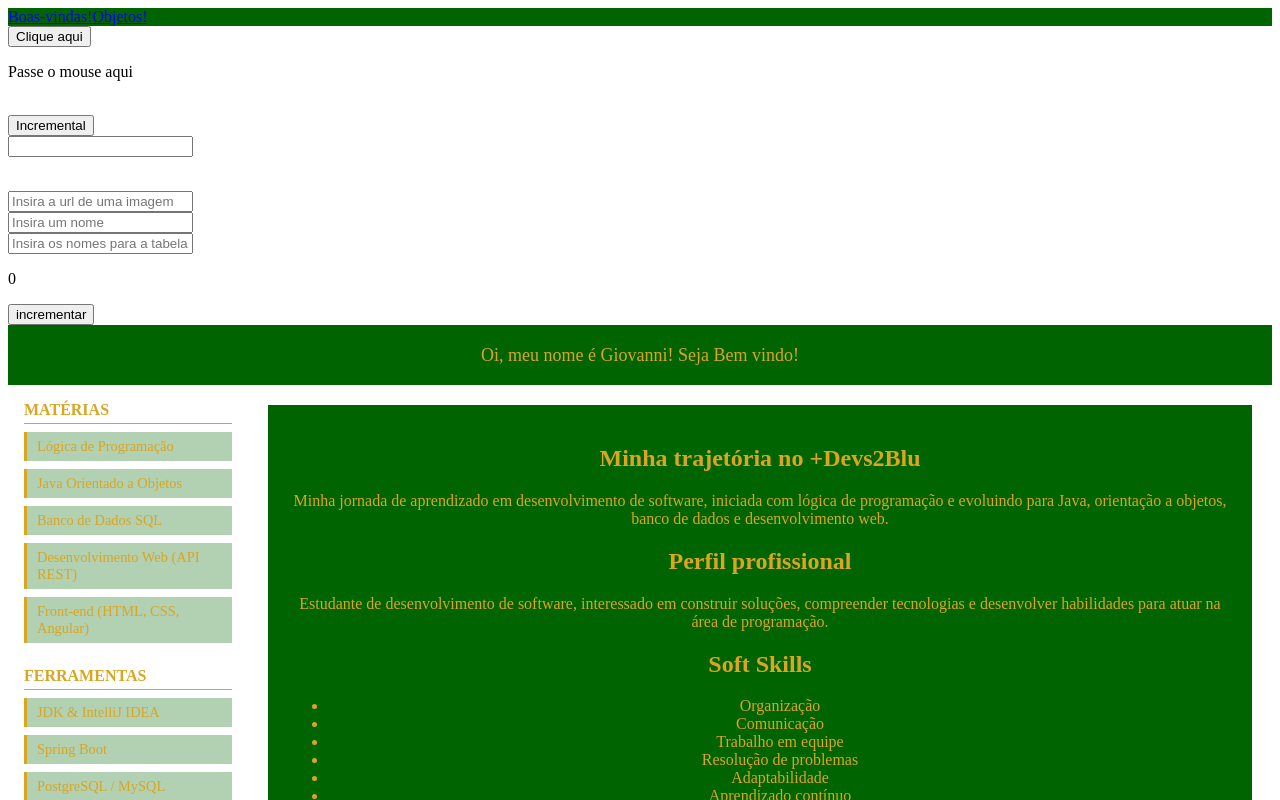
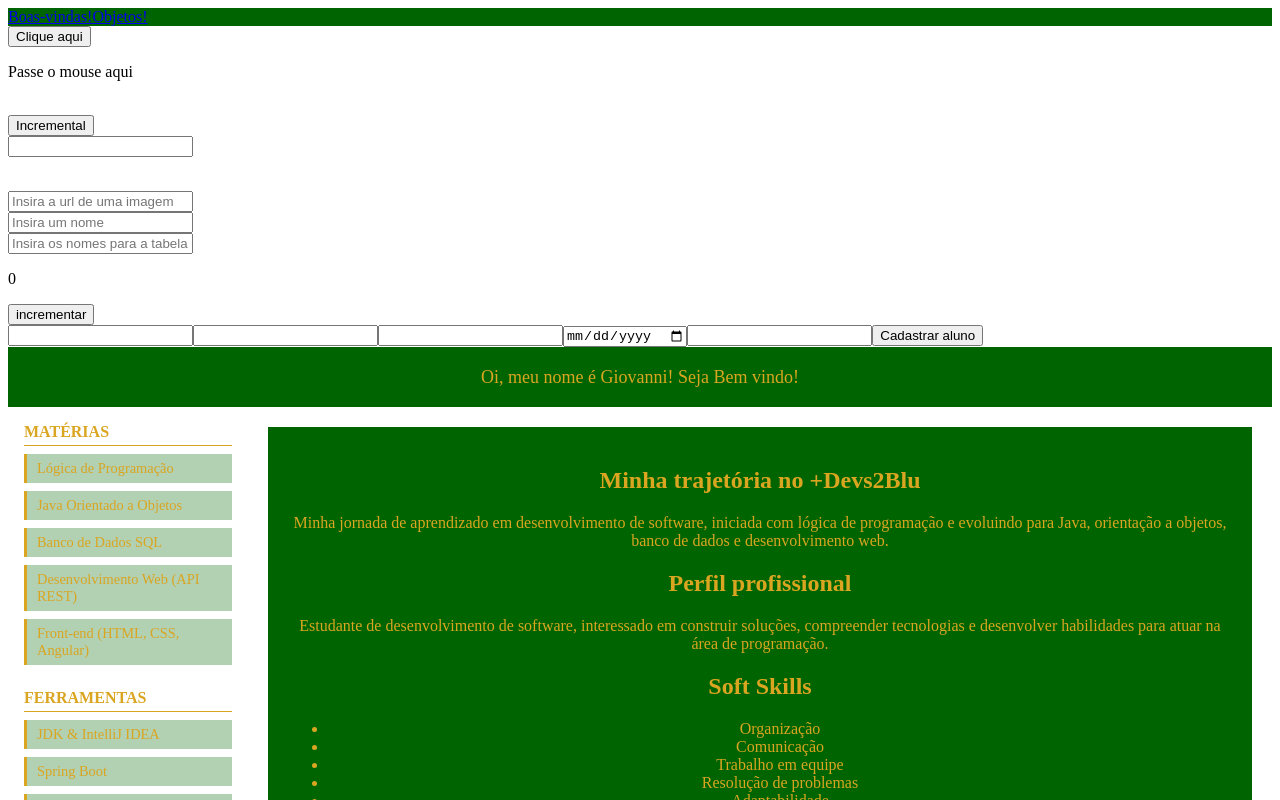
Before and after one commit to Rivanns/exercicio-1, an Angular app: page /boas-vindas in a window 1280 px wide. Shown: the top 800 px of the page. Built offline with nearby package versions, Linux system fonts and the light colour scheme.

Commit message:
cria e implementa exemplo-form

```diff
--- a/src/app/app.html
+++ b/src/app/app.html
@@ -1,4 +1,5 @@
 <app-header></app-header>
 <app-event-binding></app-event-binding>
 <app-exercicio-6></app-exercicio-6>
+<app-exemplo-form></app-exemplo-form>
 <router-outlet />
--- a/src/app/app.routes.ts
+++ b/src/app/app.routes.ts
@@ -4,6 +4,7 @@ import { ExemploObjeto } from './exemplo-objeto/exemplo-objeto';
 import { PaginaNaoEncontrada } from './components/pagina-nao-encontrada/pagina-nao-encontrada';
 import { EventBinding } from './event-binding/event-binding';
 import { Exercicio6 } from './exercicio-6/exercicio-6';
+import { ExemploForm } from './exemplo-form/exemplo-form';
 
 export const routes: Routes = [
 
@@ -11,6 +12,7 @@ export const routes: Routes = [
     {path: 'objetos', component: ExemploObjeto},
     {path: '', redirectTo: '/boas-vindas', pathMatch: 'full'},
     {path: 'ex-6', component: Exercicio6},
+    {path: 'aluno-form', component: ExemploForm},
     {path: '**', component: PaginaNaoEncontrada},
     {path: 'event-binding', component: EventBinding}
 ];
--- a/src/app/app.ts
+++ b/src/app/app.ts
@@ -5,10 +5,11 @@ import { ExemploObjeto } from './exemplo-objeto/exemplo-objeto';
 import { Header } from './components/header/header';
 import { EventBinding } from './event-binding/event-binding';
 import { Exercicio6 } from './exercicio-6/exercicio-6';
+import { ExemploForm } from './exemplo-form/exemplo-form';
 
 
 @Component({
-  imports: [RouterOutlet, Portifolio, ExemploObjeto, Header, EventBinding, Exercicio6],
+  imports: [RouterOutlet, Portifolio, ExemploObjeto, Header, EventBinding, Exercicio6, ExemploForm],
   selector: 'app-root',
   styleUrl: './app.css',
   templateUrl: './app.html',
--- /dev/null
+++ b/src/app/exemplo-form/aluno-request.ts
@@ -0,0 +1,9 @@
+export interface AlunoRequest {
+
+    nome: string;
+    email: string;
+    senha: string;
+    dataNascimento: string;
+    media: number | null;
+
+}
--- /dev/null
+++ b/src/app/exemplo-form/exemplo-form.html
@@ -0,0 +1,20 @@
+<form (submit)="cadastrarAluno($event)">
+
+<!--Input nome-->
+    <input type="text"[formField]="alunoForm.nome"/>
+
+<!--Input email-->
+    <input type="email" [formField]="alunoForm.email">
+
+<!--Input senha-->
+    <input type="password" [formField]="alunoForm.senha">
+
+<!--Input dataNascimento-->
+    <input type="date" [formField]="alunoForm.dataNascimento">
+
+<!--Input media-->
+    <input type="text" inputmode="numeric" [formField]="alunoForm.media">
+
+<button>Cadastrar aluno</button>
+
+</form>
--- /dev/null
+++ b/src/app/exemplo-form/exemplo-form.ts
@@ -0,0 +1,30 @@
+import { Component, signal } from '@angular/core';
+import { AlunoRequest } from './aluno-request';
+import { form, FormField } from '@angular/forms/signals';
+
+@Component({
+  imports: [FormField],
+  selector: 'app-exemplo-form',
+  styleUrl: './exemplo-form.css',
+  templateUrl: './exemplo-form.html',
+})
+export class ExemploForm {
+
+  private alunoModel = signal<AlunoRequest>({
+    nome: '',
+    email: '',
+    senha: '',
+    dataNascimento: '',
+    media: null
+  });
+
+  private alunoForm = form(this.alunoModel);
+
+  private cadastrarAluno(event: SubmitEvent){
+
+    event.preventDefault();
+
+    console.log(this.alunoModel());
+  }
+
+}
```
Also changed, not shown: src/app/exemplo-form/exemplo-form.css (added), 1 other file (tests, documents, lock files or other folders).
